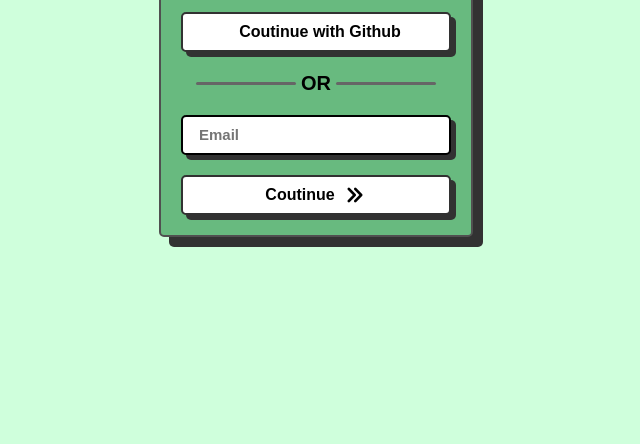
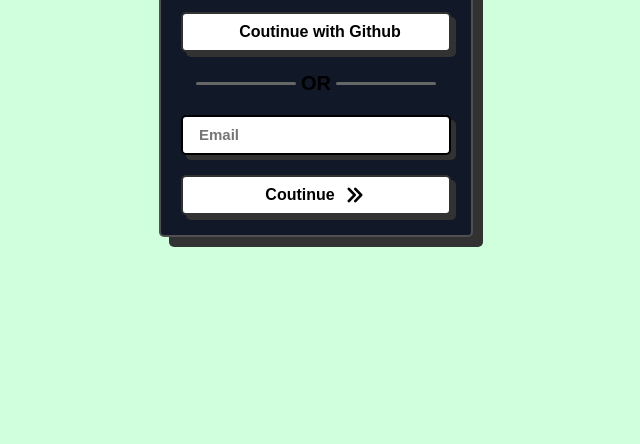
Before and after one commit to Chaitanya10000000000/Login-Form, a plain HTML site: page index.html in a window 1280 px wide. Shown: the part 356-800 px from the top of the page, without its empty margins (324-964 px from the left). Drawn offline with Linux system fonts and the light colour scheme.

Commit message:
Update style.css

```diff
--- a/style.css
+++ b/style.css
@@ -14,7 +14,7 @@ body{
 }
 
 form{
-    background: #68BA7F;
+    background: rgba(17, 24, 39, 1);
     padding: 20px;
     border-radius: 5px;
     display: flex;
```
